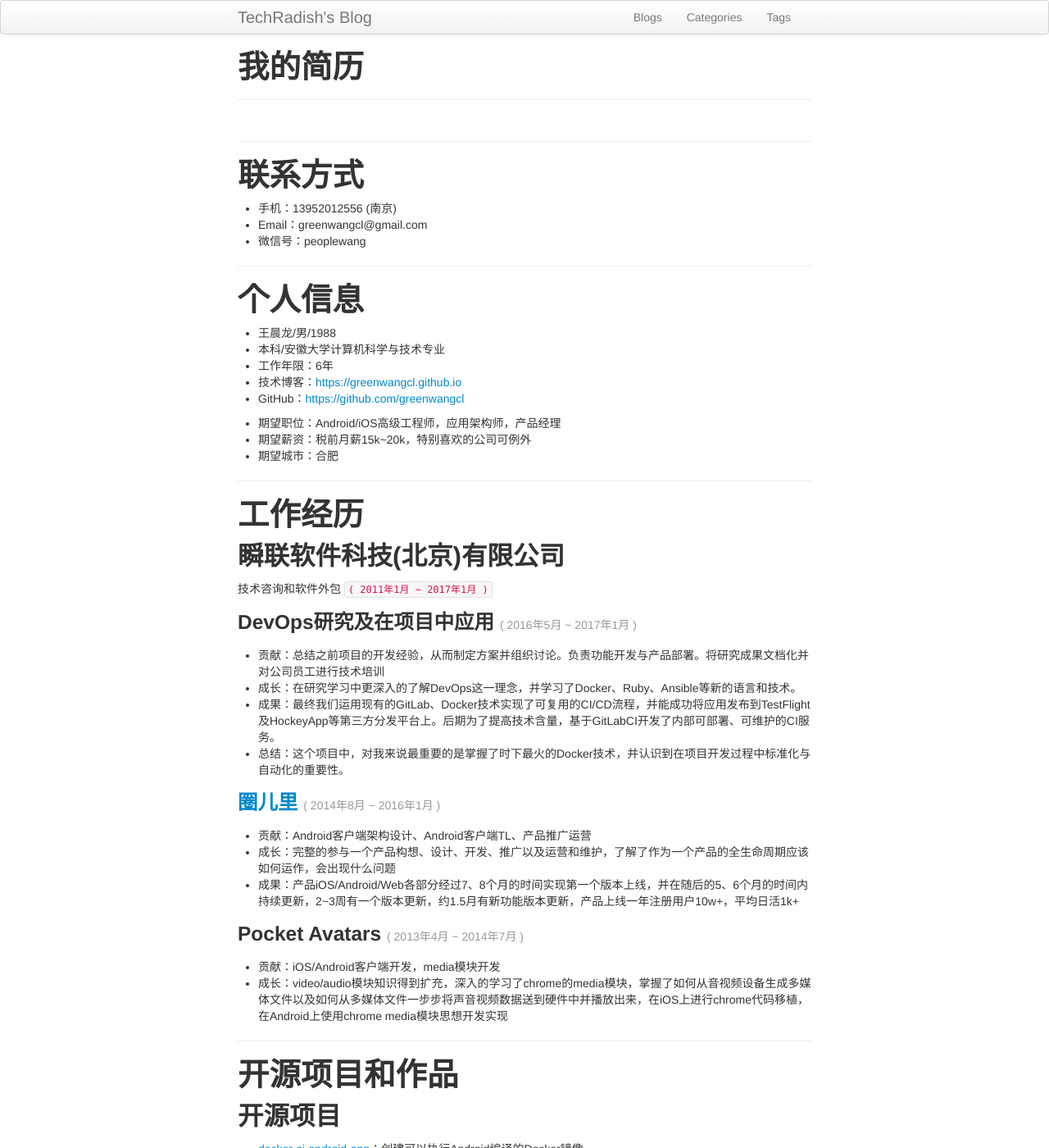
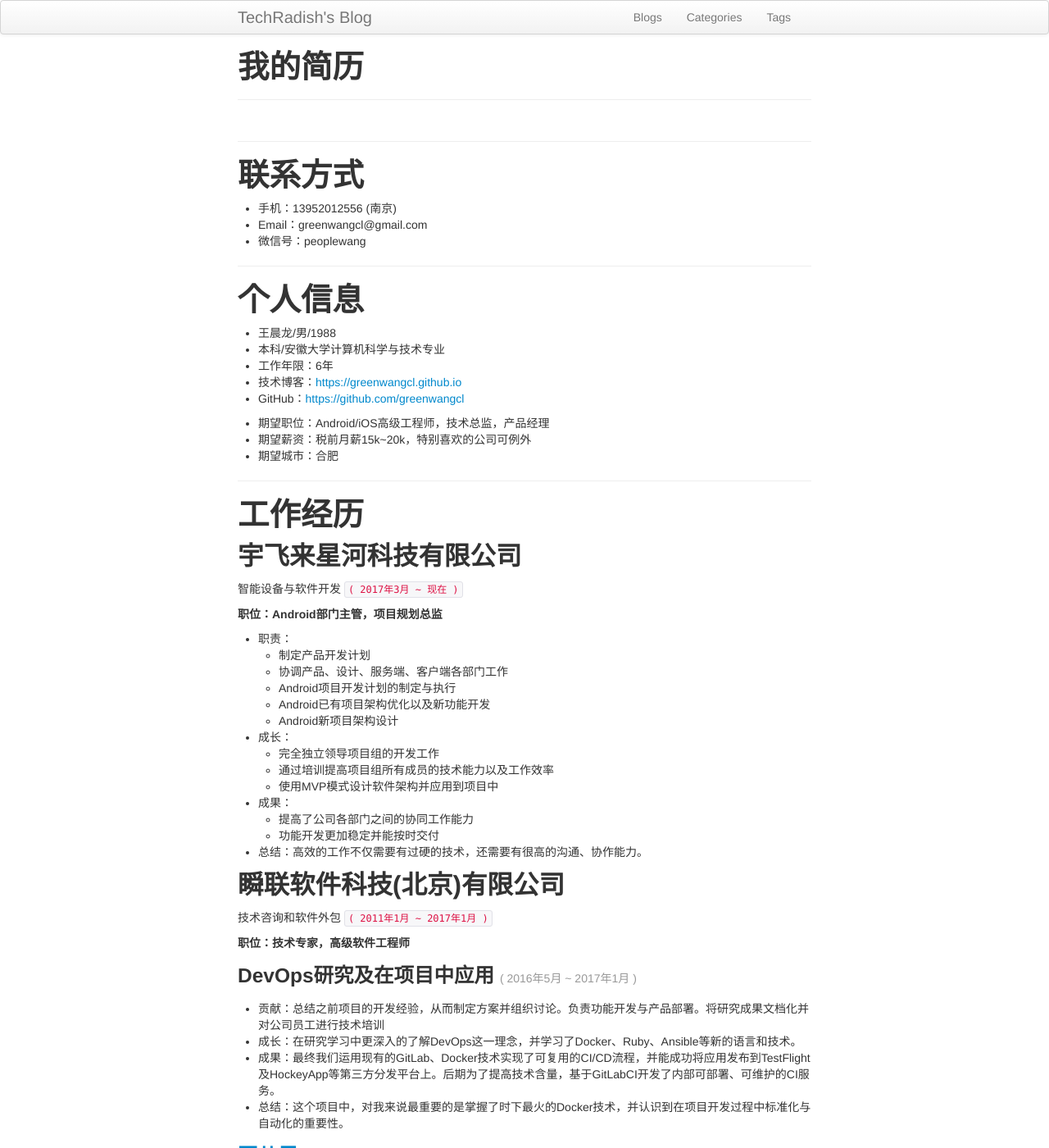
Before and after one commit to GreenWangcl/greenwangcl.github.com, a Jekyll site: the page built from resume.md, in a window 1280 px wide and 1400 px high. Shown: the whole window at 82% size. Built offline with Jekyll 4.4.1, drawn with Linux system fonts in a browser that asks for light colours.

Commit message:
Update resume

```diff
--- a/resume.md
+++ b/resume.md
@@ -21,7 +21,7 @@ title: 我的简历
  - 技术博客：[https://greenwangcl.github.io](https://greenwangcl.github.io)
  - GitHub：[https://github.com/greenwangcl](https://github.com/greenwangcl)
 
- - 期望职位：Android/iOS高级工程师，应用架构师，产品经理
+ - 期望职位：Android/iOS高级工程师，技术总监，产品经理
  - 期望薪资：税前月薪15k~20k，特别喜欢的公司可例外
  - 期望城市：合肥
 
@@ -29,8 +29,30 @@ title: 我的简历
 
 # 工作经历
 
+## 宇飞来星河科技有限公司
+智能设备与软件开发 `( 2017年3月 ~ 现在 )`
+
+**职位：Android部门主管，项目规划总监**
+
+- 职责：
+    - 制定产品开发计划
+    - 协调产品、设计、服务端、客户端各部门工作
+    - Android项目开发计划的制定与执行
+    - Android已有项目架构优化以及新功能开发
+    - Android新项目架构设计
+- 成长：
+    - 完全独立领导项目组的开发工作
+    - 通过培训提高项目组所有成员的技术能力以及工作效率
+    - 使用MVP模式设计软件架构并应用到项目中
+- 成果：
+    - 提高了公司各部门之间的协同工作能力
+    - 功能开发更加稳定并能按时交付
+- 总结：高效的工作不仅需要有过硬的技术，还需要有很高的沟通、协作能力。
+
 ## 瞬联软件科技(北京)有限公司
 技术咨询和软件外包 `( 2011年1月 ~ 2017年1月 )`
+
+**职位：技术专家，高级软件工程师**
 
 ### DevOps研究及在项目中应用  <small>( 2016年5月 ~ 2017年1月 )</small>
 
```
